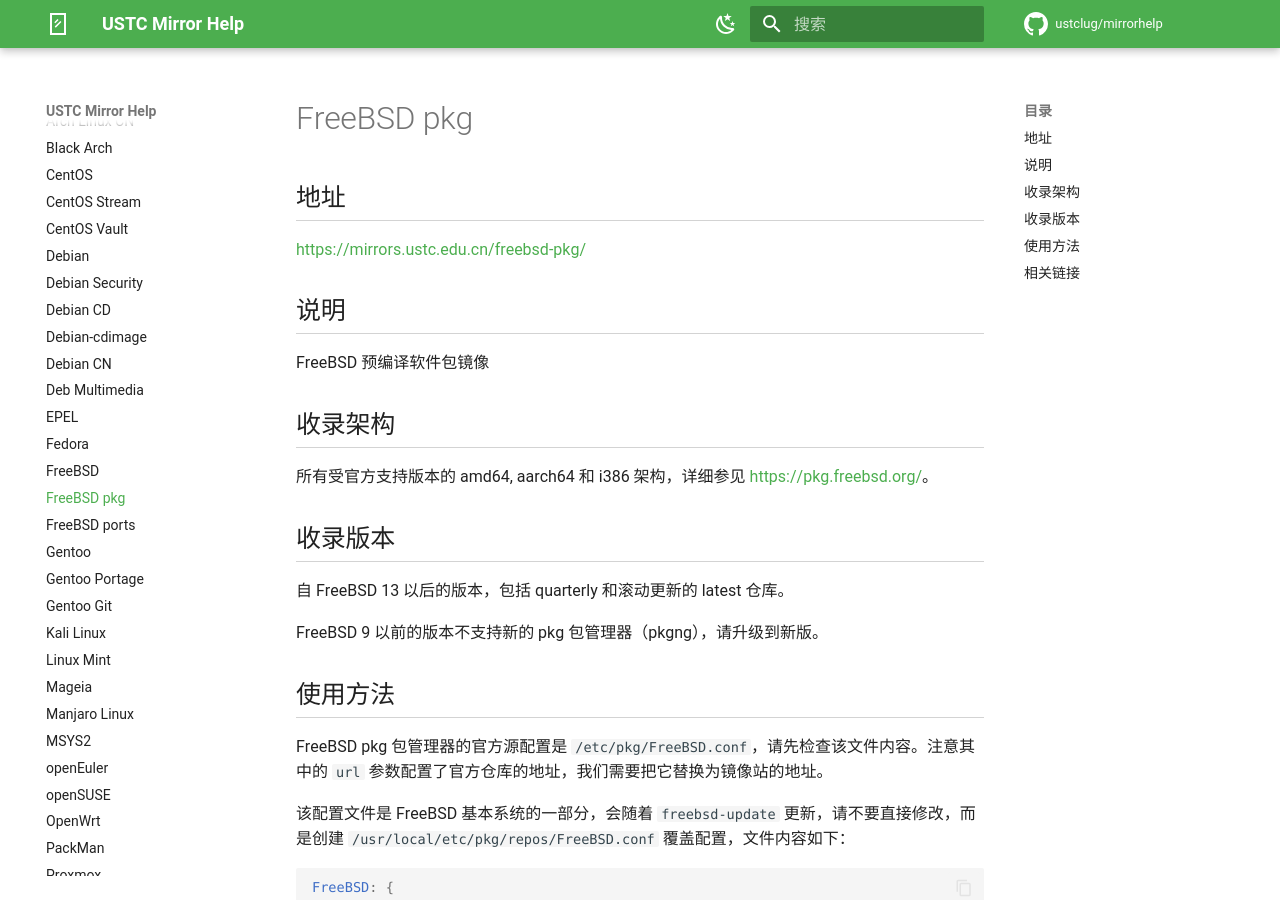
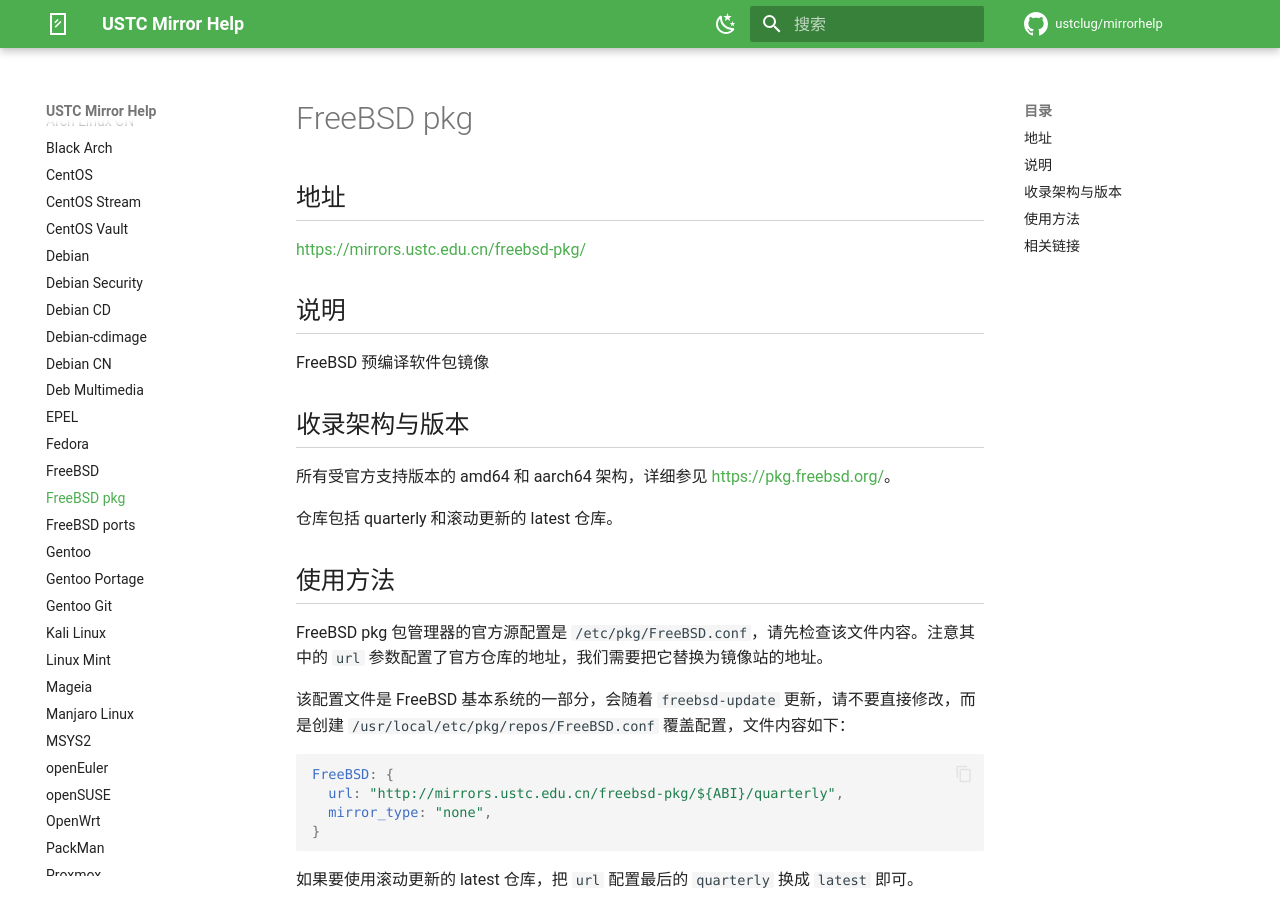
Before and after one commit to ustclug/mirrorhelp, an MkDocs documentation site: the page built from docs/freebsd-pkg.md, in a window 1280 px wide and 900 px high. Built offline with MkDocs 1.6.1 and Material for MkDocs 9.7.7, drawn with Linux system fonts in a browser that asks for light colours; comment, search, counter and statistics services are not loaded.

Commit message:
freebsd-pkg: Remove i386

```diff
--- a/docs/freebsd-pkg.md
+++ b/docs/freebsd-pkg.md
@@ -8,15 +8,11 @@
 
 FreeBSD 预编译软件包镜像
 
-## 收录架构
+## 收录架构与版本
 
-所有受官方支持版本的 amd64, aarch64 和 i386 架构，详细参见 <https://pkg.freebsd.org/>。
+所有受官方支持版本的 amd64 和 aarch64 架构，详细参见 <https://pkg.freebsd.org/>。
 
-## 收录版本
-
-自 FreeBSD 13 以后的版本，包括 quarterly 和滚动更新的 latest 仓库。
-
-FreeBSD 9 以前的版本不支持新的 pkg 包管理器（pkgng），请升级到新版。
+仓库包括 quarterly 和滚动更新的 latest 仓库。
 
 ## 使用方法
 
```
